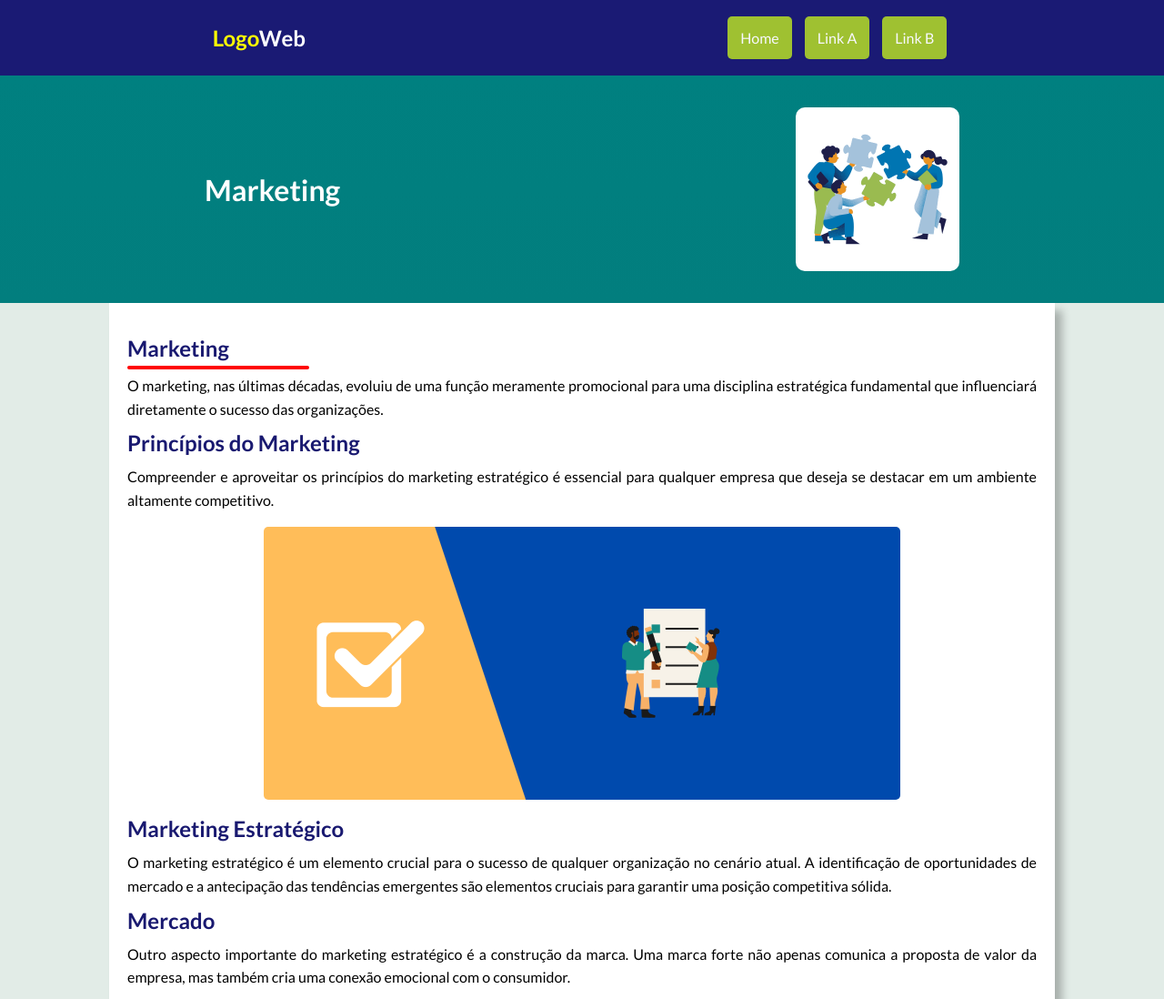
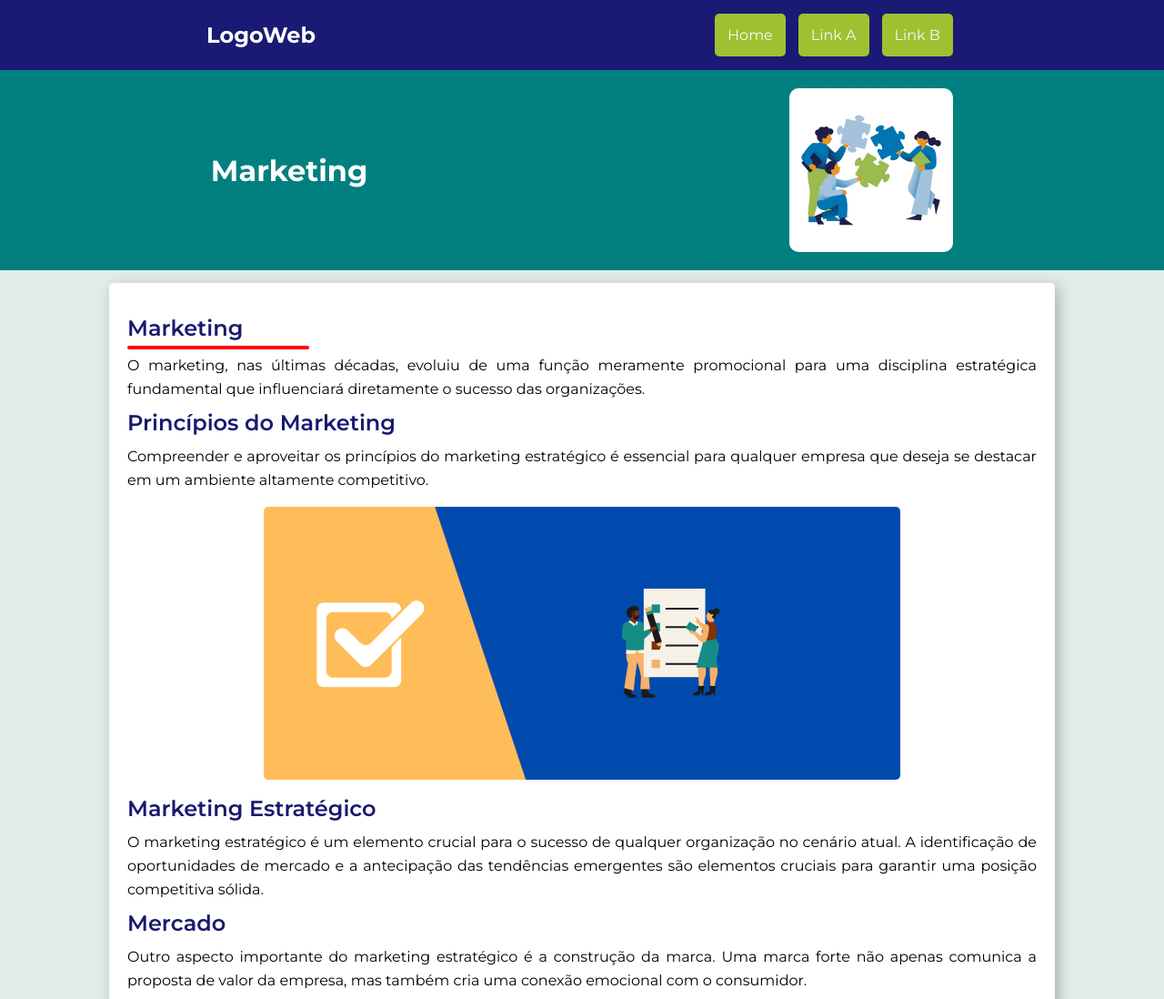
Before and after one commit to rogeriocsc/paginaWeb, a plain HTML site: page index.html in a window 1280 px wide. Shown: the top 1098 px of the page at 91% size. Drawn offline with nearby package versions, Linux system fonts and the light colour scheme.

Commit message:
Update index, css

```diff
--- a/css/estilo.css
+++ b/css/estilo.css
@@ -1,4 +1,4 @@
-@import url('https://fonts.googleapis.com/css2?family=Lato:ital,wght@0,100;0,300;0,400;0,700;0,900;1,100;1,300;1,400;1,700;1,900&display=swap');
+@import url('https://fonts.googleapis.com/css2?family=Montserrat:ital,wght@0,100..900;1,100..900&display=swap');
 
 * {
     margin: 0px;
@@ -10,7 +10,7 @@ body {
 }
 
 h1, h2, p, a {
-    font-family: "Lato", sans-serif;
+    font-family: "Montserrat", sans-serif;
     font-style: normal;
 }
 
@@ -19,45 +19,17 @@ p, a {
     font-size: 1em;
 }
 
-h1, h2 {
-    font-weight: 600;
-}
-
-h2 {
-    padding: 5px 0px;
-    color: #191970;
-}
-
-p {
-    padding: 5px 0px;
-	text-align: justify;
-	line-height: 1.6em;
-}
-
-hr {
-    width: 20%;
-    height: 4px;
-    background-color: rgb(255, 0, 0);
-    border: none;
-    border-radius: 2px;
-}
-
 header {
-    height: 75px;
-    background-color: rgb(26, 26, 116);
-    padding: 4px;
     display: flex;
     flex-direction: row;
     justify-content: space-around;
     align-items: center;
+    padding: 10px;
+    background-color: rgb(26, 26, 116);
 }
 
 header > h2 {
     color: white;
-}
-
-span.logo {
-    color: yellow;
 }
 
 header > button {
@@ -66,9 +38,9 @@ header > button {
     height: 50px;
     background: #CEF09D;
     border: none;
-    border-radius: 8px;
     cursor: pointer;
     transition-duration: .5s;
+    border-radius: 8px;
 }
 
 header > button:hover {
@@ -77,7 +49,7 @@ header > button:hover {
 
 nav {
     position: absolute;
-    top: 78px;
+    top: 70px;
     width: 100%;
     left: -100%;
     transition: all 0.5s;
@@ -109,17 +81,17 @@ nav > ul > li > a:hover {
 }
 
 div.template {
-    height: 250px;
-    background: linear-gradient(to bottom, teal, rgb(2, 126, 126));
     display: flex;
-    flex-flow: row wrap;
+    flex-flow: row nowrap;
     justify-content: space-around;
     align-items: center;
+    padding: 20px 0px;
+    background: linear-gradient(to bottom, teal, rgb(2, 126, 126));
 }
 
 div.template > h1 {
+    padding: 5px 0px;
     color: white;
-    flex: 0 0 200px;
 }
 
 div.template > img {
@@ -131,19 +103,38 @@ main {
 }
 
 section {
+	max-width: 1000px;
     min-width: 300px;
-	max-width: 1000px;
-	margin: auto;
+	margin: 14px auto;
     margin-bottom: 28px;
 	padding: 20px;
     background-color: white;
-    box-shadow: 8px 8px 10px rgba(0, 0, 0, 0.259);
-	border-bottom-left-radius: 10px;
-	border-bottom-right-radius: 10px;
+    box-shadow: 4px 4px 15px rgba(0, 0, 0, 0.259);
+	border-radius: 5px;
 }
 
 article {
     padding: 10px 0px;
+}
+
+article > hr {
+    width: 20%;
+    height: 4px;
+    background-color: rgb(255, 0, 0);
+    border: none;
+    border-radius: 2px;
+}
+
+article > h2 {
+    padding: 5px 0px;
+    color: #191970;
+    font-weight: 600;
+}
+
+article > p {
+    padding: 5px 0px;
+	text-align: justify;
+	line-height: 1.6em;
 }
 
 picture img {
@@ -153,8 +144,8 @@ picture img {
 }
 
 footer {
+    padding: 12px;
     background-color: rgb(26, 26, 116);
-    padding: 12px;
 }
 
 footer > p {
--- a/css/media-query.css
+++ b/css/media-query.css
@@ -1,9 +1,4 @@
-@charset "UTF-8";
 @media screen and (min-width: 768px) {
-    section {
-        width: 90vw;
-    }
-
     nav {
         position: static;
         width: auto;
@@ -26,10 +21,5 @@
 
     div.template {
         flex-flow: column nowrap;
-        padding-bottom: 5px;
-    }
-
-    div.template > h1 {
-        flex-basis: 15px;
     }
 }
--- a/index.html
+++ b/index.html
@@ -7,12 +7,12 @@
     <link rel="shortcut icon" href="imagens/favicon.ico" type="image/x-icon">
     <link rel="stylesheet" href="css/estilo.css" media="all">
     <link rel="stylesheet" href="css/media-query.css">
-    <title>Página Web com Html CSS</title>
+    <title>Página Web</title>
 </head>
 <script src="js/script.js"></script>
 <body>
     <header>
-        <h2><span class="logo">Logo</span>Web</h2>
+        <h2>LogoWeb</h2>
         <button onclick="clickMenu()">
             <span class="material-symbols-outlined">lists</span>
         </button>
@@ -41,7 +41,7 @@
                     Compreender e aproveitar os princípios do marketing estratégico é essencial para qualquer empresa que deseja se destacar em um ambiente altamente competitivo.
                 </p>
                 <picture>
-                    <source media="(max-width: 820px)" srcset="imagens/img-verificacao-pq.png" type="image/png">
+                    <source media="(max-width: 767px)" srcset="imagens/img-verificacao-pq.png" type="image/png">
                     <img src="imagens/img-verificacao.png" alt="verificacao">
                 </picture>
                 <h2>Marketing Estratégico</h2>
@@ -53,7 +53,7 @@
                     Outro aspecto importante do marketing estratégico é a construção da marca. Uma marca forte não apenas comunica a proposta de valor da empresa, mas também cria uma conexão emocional com o consumidor.
                 </p>
                 <picture>
-                    <source media="(max-width: 820px)" srcset="imagens/img-anotacao-pq.png" type="image/png">
+                    <source media="(max-width: 767px)" srcset="imagens/img-anotacao-pq.png" type="image/png">
                     <img src="imagens/img-anotacao.png" alt="anotacao">
                 </picture>
             </article>
```
